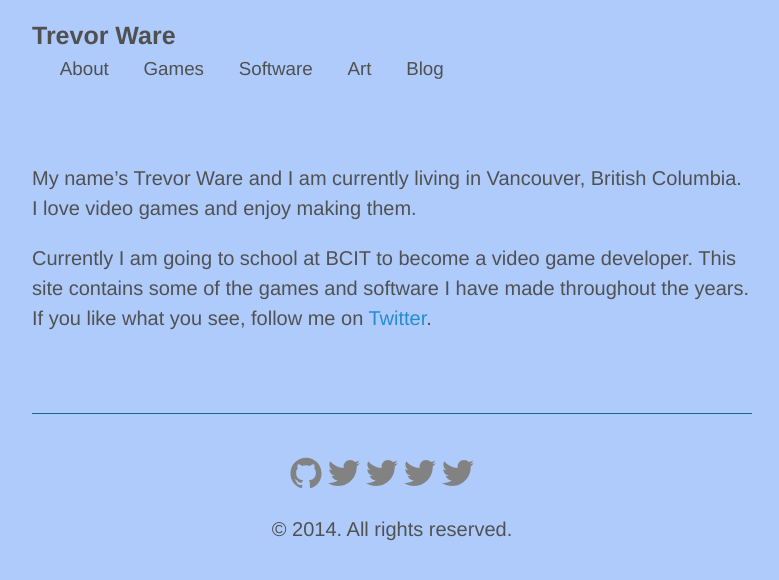
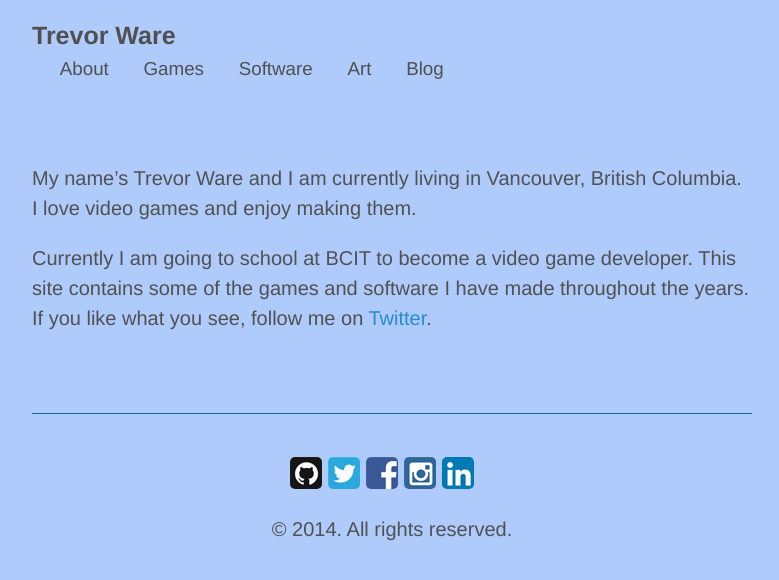
Before and after one commit to twarrre/twarrre.github.io, a Jekyll site: the page built from index.md, in a window 1280 px wide. Shown: the top 580 px of the page, without its empty margins (248-1027 px from the left). Built offline with Jekyll 4.4.1, drawn with Linux system fonts in a browser that asks for light colours.

Commit message:
new icons added.

```diff
--- a/_includes/footer.html
+++ b/_includes/footer.html
@@ -3,9 +3,7 @@
 
     <a href="https://github.com/{{ site.github_username }}">
       <span class="icon  icon--github">
-        <svg viewBox="0 0 16 16">
-          <path fill="#828282" d="M7.999,0.431c-4.285,0-7.76,3.474-7.76,7.761 c0,3.428,2.223,6.337,5.307,7.363c0.388,0.071,0.53-0.168,0.53-0.374c0-0.184-0.007-0.672-0.01-1.32 c-2.159,0.469-2.614-1.04-2.614-1.04c-0.353-0.896-0.862-1.135-0.862-1.135c-0.705-0.481,0.053-0.472,0.053-0.472 c0.779,0.055,1.189,0.8,1.189,0.8c0.692,1.186,1.816,0.843,2.258,0.645c0.071-0.502,0.271-0.843,0.493-1.037 C4.86,11.425,3.049,10.76,3.049,7.786c0-0.847,0.302-1.54,0.799-2.082C3.768,5.507,3.501,4.718,3.924,3.65 c0,0,0.652-0.209,2.134,0.796C6.677,4.273,7.34,4.187,8,4.184c0.659,0.003,1.323,0.089,1.943,0.261 c1.482-1.004,2.132-0.796,2.132-0.796c0.423,1.068,0.157,1.857,0.077,2.054c0.497,0.542,0.798,1.235,0.798,2.082 c0,2.981-1.814,3.637-3.543,3.829c0.279,0.24,0.527,0.713,0.527,1.437c0,1.037-0.01,1.874-0.01,2.129 c0,0.208,0.14,0.449,0.534,0.373c3.081-1.028,5.302-3.935,5.302-7.362C15.76,3.906,12.285,0.431,7.999,0.431z"/>
-        </svg>
+        <img src="/assets/icons/git.png" alt="git">
       </span>
     </a>
   {% endif %}
@@ -13,10 +11,7 @@
   {% if site.twitter_username %}
     <a href="https://twitter.com/{{ site.twitter_username }}">
       <span class="icon  icon--twitter">
-        <svg viewBox="0 0 16 16">
-          <path fill="#828282" d="M15.969,3.058c-0.586,0.26-1.217,0.436-1.878,0.515c0.675-0.405,1.194-1.045,1.438-1.809
-          c-0.632,0.375-1.332,0.647-2.076,0.793c-0.596-0.636-1.446-1.033-2.387-1.033c-1.806,0-3.27,1.464-3.27,3.27 c0,0.256,0.029,0.506,0.085,0.745C5.163,5.404,2.753,4.102,1.14,2.124C0.859,2.607,0.698,3.168,0.698,3.767 c0,1.134,0.577,2.135,1.455,2.722C1.616,6.472,1.112,6.325,0.671,6.08c0,0.014,0,0.027,0,0.041c0,1.584,1.127,2.906,2.623,3.206 C3.02,9.402,2.731,9.442,2.433,9.442c-0.211,0-0.416-0.021-0.615-0.059c0.416,1.299,1.624,2.245,3.055,2.271 c-1.119,0.877-2.529,1.4-4.061,1.4c-0.264,0-0.524-0.015-0.78-0.046c1.447,0.928,3.166,1.469,5.013,1.469 c6.015,0,9.304-4.983,9.304-9.304c0-0.142-0.003-0.283-0.009-0.423C14.976,4.29,15.531,3.714,15.969,3.058z"/>
-        </svg>
+        <img src="/assets/icons/twitter.png" alt="twitter">
       </span>
     </a>
   {% endif %}
@@ -24,10 +19,7 @@
   {% if site.facebook_username %}
     <a href="https://facebook.com/{{ site.facebook_username }}">
       <span class="icon  icon--facebook">
-        <svg viewBox="0 0 16 16">
-          <path fill="#828282" d="M15.969,3.058c-0.586,0.26-1.217,0.436-1.878,0.515c0.675-0.405,1.194-1.045,1.438-1.809
-          c-0.632,0.375-1.332,0.647-2.076,0.793c-0.596-0.636-1.446-1.033-2.387-1.033c-1.806,0-3.27,1.464-3.27,3.27 c0,0.256,0.029,0.506,0.085,0.745C5.163,5.404,2.753,4.102,1.14,2.124C0.859,2.607,0.698,3.168,0.698,3.767 c0,1.134,0.577,2.135,1.455,2.722C1.616,6.472,1.112,6.325,0.671,6.08c0,0.014,0,0.027,0,0.041c0,1.584,1.127,2.906,2.623,3.206 C3.02,9.402,2.731,9.442,2.433,9.442c-0.211,0-0.416-0.021-0.615-0.059c0.416,1.299,1.624,2.245,3.055,2.271 c-1.119,0.877-2.529,1.4-4.061,1.4c-0.264,0-0.524-0.015-0.78-0.046c1.447,0.928,3.166,1.469,5.013,1.469 c6.015,0,9.304-4.983,9.304-9.304c0-0.142-0.003-0.283-0.009-0.423C14.976,4.29,15.531,3.714,15.969,3.058z"/>
-        </svg>
+        <img src="/assets/icons/facebook.png" alt="facebook">
       </span>
     </a>
   {% endif %}
@@ -35,10 +27,7 @@
   {% if site.instagram_username %}
     <a href="https://instagram.com/{{ site.instagram_username }}">
       <span class="icon  icon--instagram">
-        <svg viewBox="0 0 16 16">
-          <path fill="#828282" d="M15.969,3.058c-0.586,0.26-1.217,0.436-1.878,0.515c0.675-0.405,1.194-1.045,1.438-1.809
-          c-0.632,0.375-1.332,0.647-2.076,0.793c-0.596-0.636-1.446-1.033-2.387-1.033c-1.806,0-3.27,1.464-3.27,3.27 c0,0.256,0.029,0.506,0.085,0.745C5.163,5.404,2.753,4.102,1.14,2.124C0.859,2.607,0.698,3.168,0.698,3.767 c0,1.134,0.577,2.135,1.455,2.722C1.616,6.472,1.112,6.325,0.671,6.08c0,0.014,0,0.027,0,0.041c0,1.584,1.127,2.906,2.623,3.206 C3.02,9.402,2.731,9.442,2.433,9.442c-0.211,0-0.416-0.021-0.615-0.059c0.416,1.299,1.624,2.245,3.055,2.271 c-1.119,0.877-2.529,1.4-4.061,1.4c-0.264,0-0.524-0.015-0.78-0.046c1.447,0.928,3.166,1.469,5.013,1.469 c6.015,0,9.304-4.983,9.304-9.304c0-0.142-0.003-0.283-0.009-0.423C14.976,4.29,15.531,3.714,15.969,3.058z"/>
-        </svg>
+        <img src="/assets/icons/instagram.png" alt="instagram">
       </span>
     </a>
   {% endif %}
@@ -46,10 +35,7 @@
   {% if site.linkedin_username %}
     <a href="https://linkedin.com/pub/trevor-ware/71/142/494">
       <span class="icon  icon--linkedin">
-        <svg viewBox="0 0 16 16">
-          <path fill="#828282" d="M15.969,3.058c-0.586,0.26-1.217,0.436-1.878,0.515c0.675-0.405,1.194-1.045,1.438-1.809
-          c-0.632,0.375-1.332,0.647-2.076,0.793c-0.596-0.636-1.446-1.033-2.387-1.033c-1.806,0-3.27,1.464-3.27,3.27 c0,0.256,0.029,0.506,0.085,0.745C5.163,5.404,2.753,4.102,1.14,2.124C0.859,2.607,0.698,3.168,0.698,3.767 c0,1.134,0.577,2.135,1.455,2.722C1.616,6.472,1.112,6.325,0.671,6.08c0,0.014,0,0.027,0,0.041c0,1.584,1.127,2.906,2.623,3.206 C3.02,9.402,2.731,9.442,2.433,9.442c-0.211,0-0.416-0.021-0.615-0.059c0.416,1.299,1.624,2.245,3.055,2.271 c-1.119,0.877-2.529,1.4-4.061,1.4c-0.264,0-0.524-0.015-0.78-0.046c1.447,0.928,3.166,1.469,5.013,1.469 c6.015,0,9.304-4.983,9.304-9.304c0-0.142-0.003-0.283-0.009-0.423C14.976,4.29,15.531,3.714,15.969,3.058z"/>
-        </svg>
+        <img src="/assets/icons/linkedin.png" alt="linkedin">
       </span>
     </a>
   {% endif %}
```
Also changed, not shown: assets/icons/facebook.png (added), assets/icons/git.png (added), assets/icons/instagram.png (added), assets/icons/linkedin.png (added), assets/icons/twitter.png (added).
